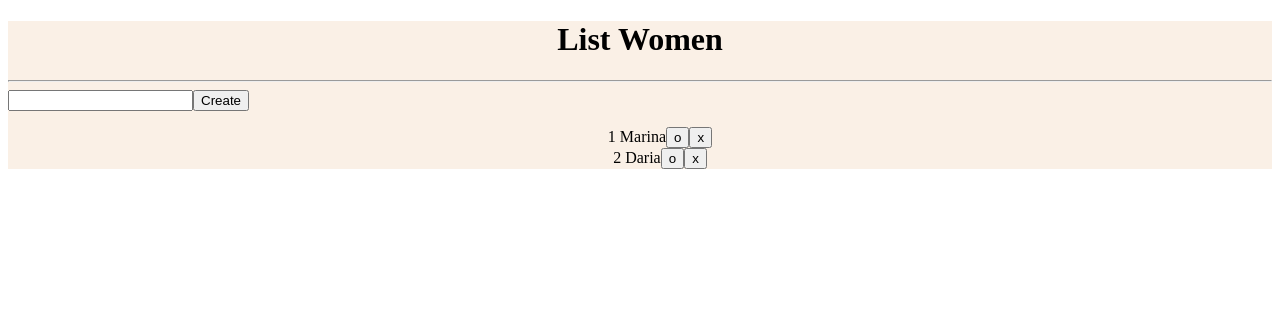
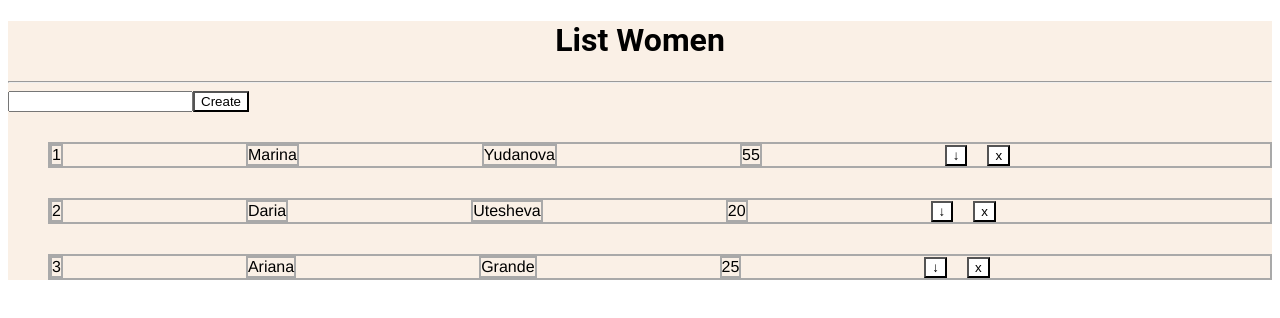
Before and after one commit to ArseniyBogachev/Vue-drf-, a Vue app: page / in a window 1280 px wide. Shown: the top 318 px of the page. Built offline with nearby package versions, Linux system fonts and the light colour scheme.

Commit message:
button_style add

```diff
--- a/src/App.vue
+++ b/src/App.vue
@@ -24,6 +24,7 @@ export default {
       women: [
         {id: 1, name: 'Marina', lastname: 'Yudanova', age: 55, del: false, display: false},
         {id: 2, name: 'Daria', lastname: 'Utesheva', age: 20, del: false, display: false},
+        {id: 3, name: 'Ariana', lastname: 'Grande', age: 25, del: false, display: false},
       ]
     }
   },
@@ -36,11 +37,6 @@ export default {
     },
     display(ob){
       ob.display = !ob.display
-      // this.women = this.women.map(function(item, index, array){
-      //   if (index === item.id){
-      //     item.name = value
-      //   }
-      // })
     },
   },
   components: {
@@ -57,10 +53,10 @@ export default {
 
   h1{
     text-align: center;
+    font-family: "Roboto", "Lucida Grande", "DejaVu Sans", "Bitstream Vera Sans", Verdana, Arial, sans-serif;
   }
 
   ul{
     list-style: none;
-    text-align: center;
   }
 </style>
--- a/src/components/FormApp.vue
+++ b/src/components/FormApp.vue
@@ -25,5 +25,11 @@ export default {
 </script>
 
 <style scoped>
-
+  button{
+    margin-right: 20px;
+    background-color: white;
+  }
+  button:hover{
+    box-shadow: 0 0 5px 2px darkgrey inset;
+  }
 </style>
--- a/src/components/NameApp.vue
+++ b/src/components/NameApp.vue
@@ -1,7 +1,7 @@
 <template>
   <li>
     <NameItem v-bind:w="w" v-bind:i="i"/>
-    <button type="button" v-on:click="$emit('display',w)">o</button>
+    <button type="button" v-on:click="$emit('display',w)">↓</button>
     <button type="button" v-on:click="$emit('deleted',w.id)">x</button>
     <NameUpdate v-if="w.display" v-bind:w="w" v-on:update="update"/>
   </li>
@@ -25,7 +25,9 @@ export default {
   },
   methods:{
     update(title, event){
-      event.name = title
+      if (title){
+        event.name = title
+      }
       event.display = !event.display
     }
   }
@@ -33,5 +35,15 @@ export default {
 </script>
 
 <style scoped>
-
+  li{
+    border: 2px solid darkgrey;
+    margin-top: 30px;
+  }
+  button{
+    margin-right: 20px;
+    background-color: white;
+  }
+  button:hover{
+    box-shadow: 0 0 5px 2px darkgrey inset;
+  }
 </style>
--- a/src/components/NameItem.vue
+++ b/src/components/NameItem.vue
@@ -1,6 +1,8 @@
 <template>
-  {{ i + 1 }}
-  {{ w.name }}
+  <span>{{ i + 1 }}</span>
+  <span>{{ w.name }}</span>
+  <span>{{ w.lastname }}</span>
+  <span>{{ w.age }}</span>
 </template>
 
 <script>
@@ -17,5 +19,10 @@ export default {
 </script>
 
 <style scoped>
-
+  span{
+    display: inline-block;
+    margin-right: 15%;
+    font-family: "Helvetica Neue", Helvetica, Arial, sans-serif;
+    border: 2px solid darkgrey;
+  }
 </style>
--- a/src/components/NameUpdate.vue
+++ b/src/components/NameUpdate.vue
@@ -26,4 +26,11 @@ export default {
   div{
     margin: auto 0;
   }
+  button{
+    margin-right: 20px;
+    background-color: white;
+  }
+  button:hover{
+    box-shadow: 0 0 5px 2px darkgrey inset;
+  }
 </style>
```
Also changed, not shown: src/components/UI/ButtonStyle.vue (added, +13 -0 lines).
